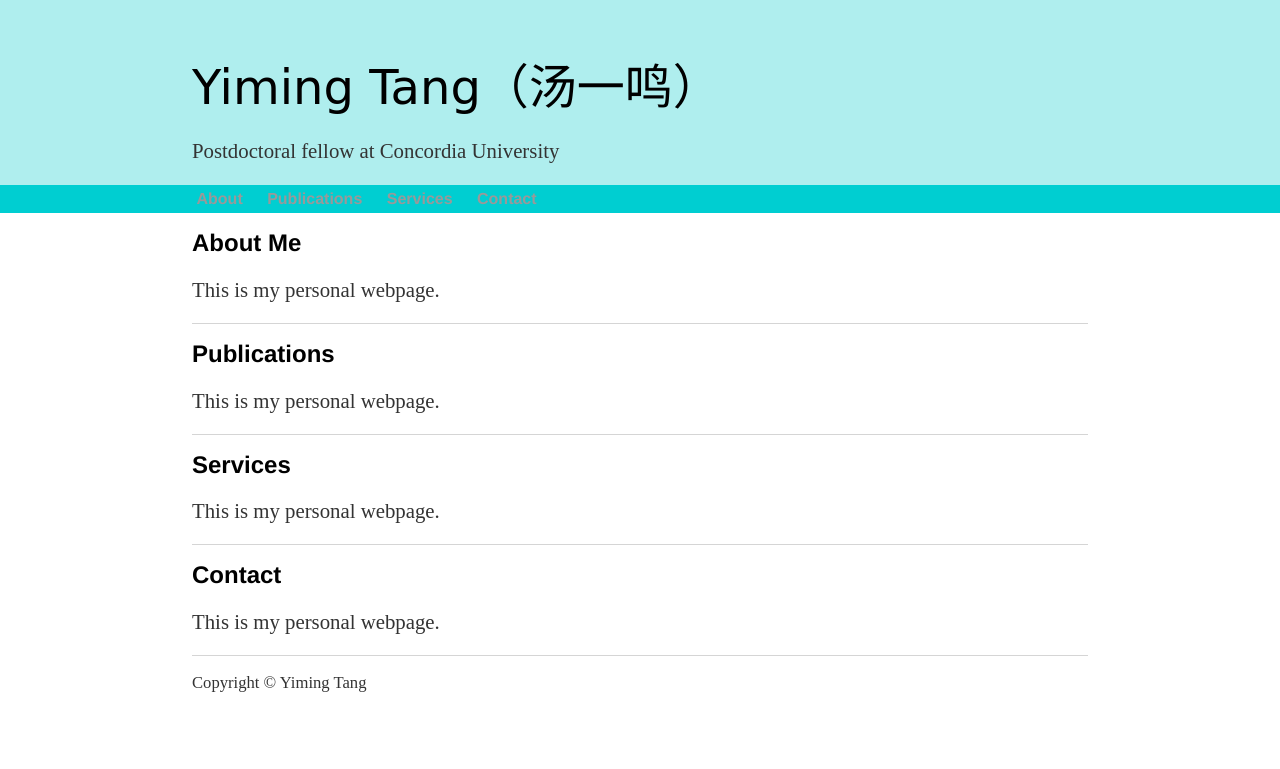
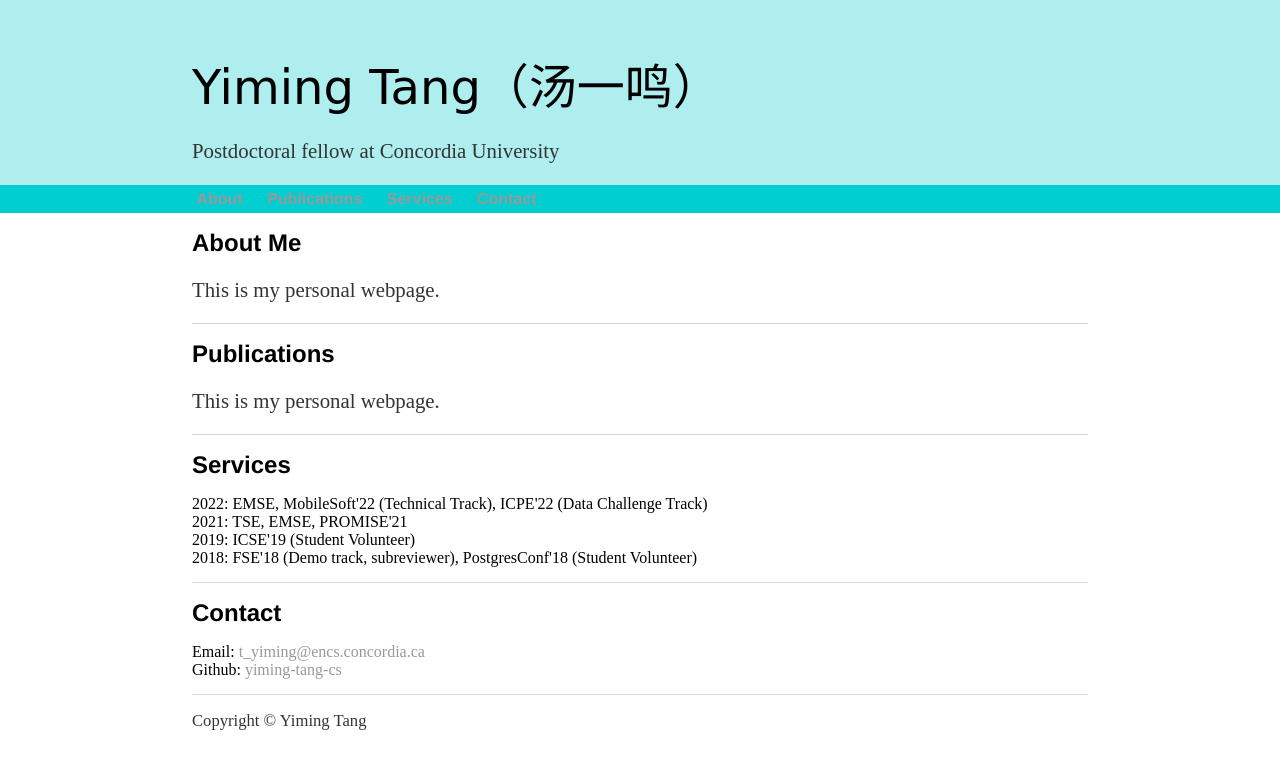
Before and after one commit to yiming-tang-cs/yiming-tang-cs.github.io, a Jekyll site: the page built from index.html, in a window 1280 px wide. Shown: the top 769 px of the page. Built offline with Jekyll 4.4.1, drawn with Linux system fonts in a browser that asks for light colours.

Commit message:
Update index.html

```diff
--- a/index.html
+++ b/index.html
@@ -14,10 +14,15 @@ title: Yiming Tang's personal webpage
 
 <div id="services">
     <h1>Services</h1>
-    <p>This is my personal webpage.</p>
+    2022: EMSE, MobileSoft'22 (Technical Track), ICPE'22 (Data Challenge Track)<br/>
+    2021: TSE, EMSE, PROMISE'21<br/>
+    2019: ICSE'19 (Student Volunteer)<br/>
+    2018: FSE'18 (Demo track, subreviewer), PostgresConf'18 (Student Volunteer)<br/>
 </div>
 
 <div id="contact">
     <h1>Contact</h1>
-    <p>This is my personal webpage.</p>
+    Email: <a href="mailto:t_yiming@encs.concordia.ca">t_yiming@encs.concordia.ca</a>
+    <br/>
+    Github: <a href="https://github.com/yiming-tang-cs">yiming-tang-cs</a>
 </div>
```
